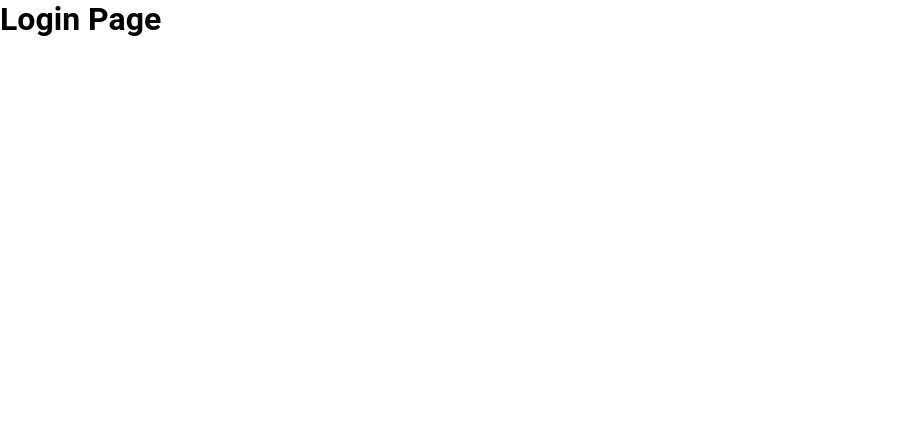
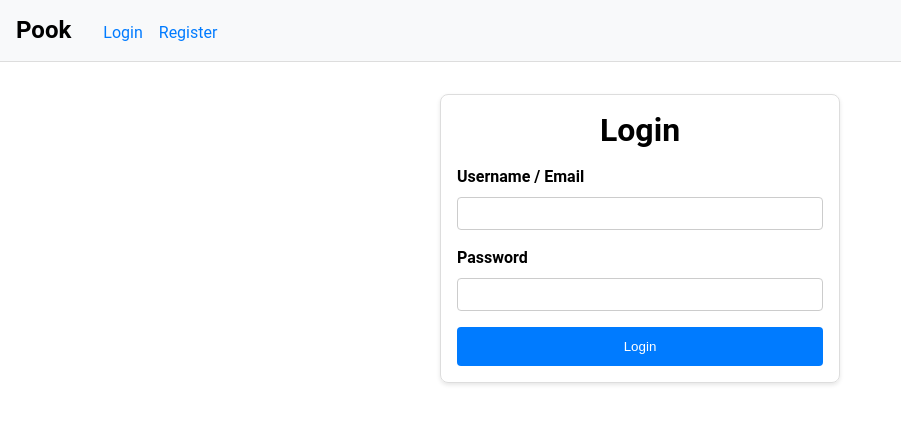
Before and after one commit to chumnend/pook, a React (Vite) app in the folder web/pook-react/: page /login in a window 1280 px wide. Shown: the top 424 px of the page, without its empty margins (0-901 px from the left). Built offline with nearby package versions, Linux system fonts and the light colour scheme.

Commit message:
build out the login page

```diff
--- a/web/pook-react/src/pages/LoginPage.tsx
+++ b/web/pook-react/src/pages/LoginPage.tsx
@@ -1,5 +1,60 @@
+import React, { useState } from 'react';
+
+import Header from '../components/Header';
+import styles from '../styles/LoginPage.module.css';
+
 const LoginPage = () => {
-  return <h1>Login Page</h1>
+  const [formData, setFormData] = useState({
+    login: '',
+    password: '',
+  });
+
+  const handleChange = (e: React.ChangeEvent<HTMLInputElement>) => {
+    const { name, value } = e.target;
+    setFormData({ ...formData, [name]: value });
+  }
+
+  const handleSubmit = (e: React.FormEvent) => {
+    e.preventDefault();
+    // TODO: Add logic for registration API
+    console.log('Form submitted:', formData)
+  }
+
+  return (
+    <div>
+      <Header />
+      <div className={styles.container}>
+      <h1>Login</h1>
+        <form onSubmit={handleSubmit} className={styles.form}>
+          <div className={styles.formGroup}>
+            <label htmlFor="login">Username / Email</label>
+            <input
+              type="input"
+              id="login"
+              name="login"
+              value={formData.login}
+              onChange={handleChange}
+              required
+            />
+          </div>
+          <div className={styles.formGroup}>
+            <label htmlFor="password">Password</label>
+            <input
+              type="password"
+              id="password"
+              name="password"
+              value={formData.password}
+              onChange={handleChange}
+              required
+            />
+          </div>
+          <button type="submit" className={styles.submitButton}>
+            Login
+          </button>
+        </form>
+      </div>
+    </div>
+  );
 }
 
 export default LoginPage;
--- /dev/null
+++ b/web/pook-react/src/styles/LoginPage.module.css
@@ -0,0 +1,54 @@
+.container {
+  max-width: 400px;
+  margin: 2rem auto;
+  padding: 1rem;
+  border: 1px solid #ddd;
+  border-radius: 8px;
+  box-shadow: 0 2px 4px rgba(0, 0, 0, 0.1);
+  text-align: center;
+}
+
+h1 {
+  margin-bottom: 1rem;
+}
+
+.form {
+  display: flex;
+  flex-direction: column;
+}
+
+.formGroup {
+  margin-bottom: 1rem;
+  text-align: left;
+}
+
+label {
+  display: block;
+  margin-bottom: 0.5rem;
+  font-weight: bold;
+}
+
+input {
+  width: 100%;
+  padding: 0.5rem;
+  border: 1px solid #ccc;
+  border-radius: 4px;
+}
+
+input:focus {
+  outline: none;
+  border-color: #007bff;
+}
+
+.submitButton {
+  padding: 0.75rem;
+  background-color: #007bff;
+  color: white;
+  border: none;
+  border-radius: 4px;
+  cursor: pointer;
+}
+
+.submitButton:hover {
+  background-color: #0056b3;
+}
```
